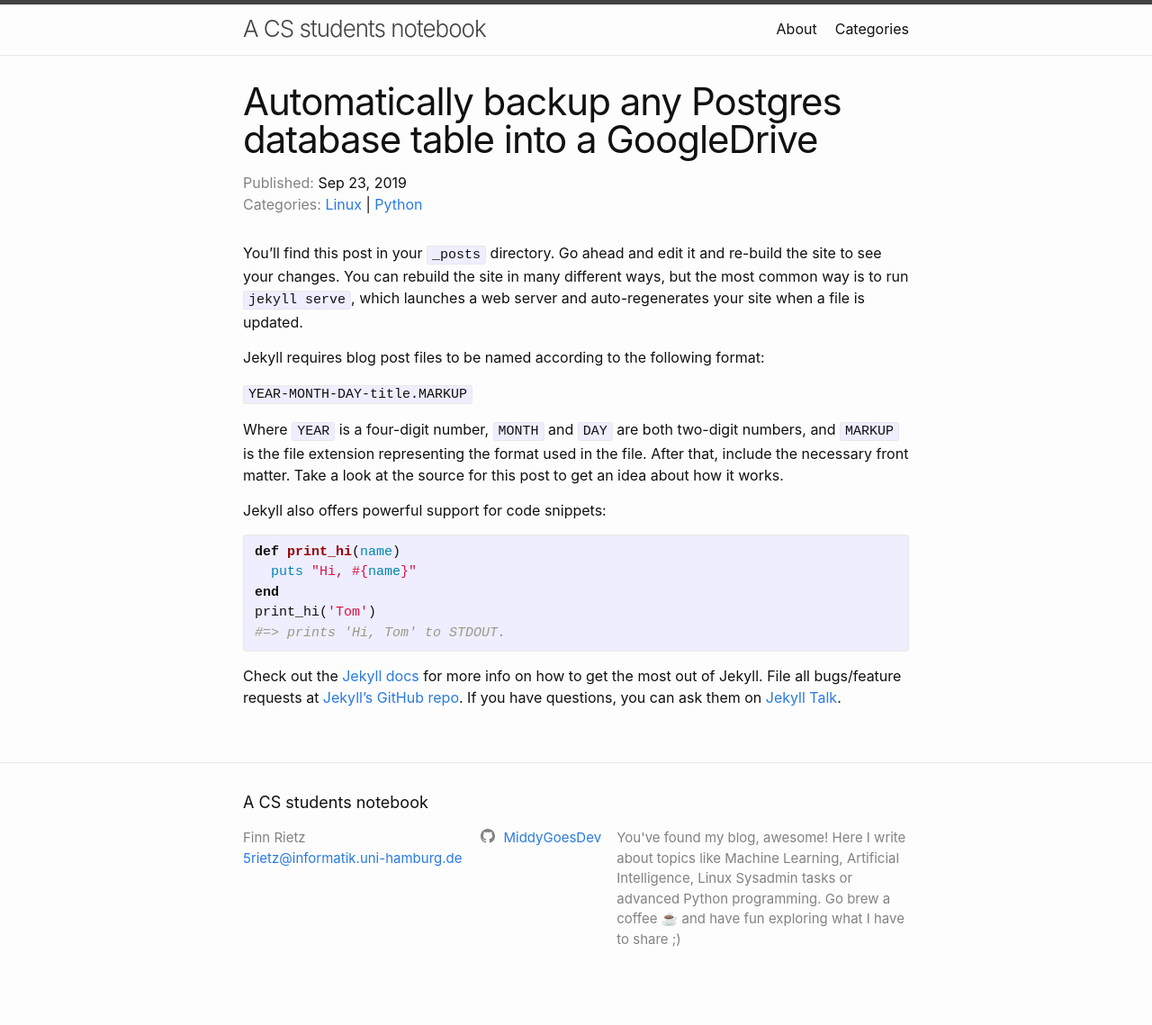
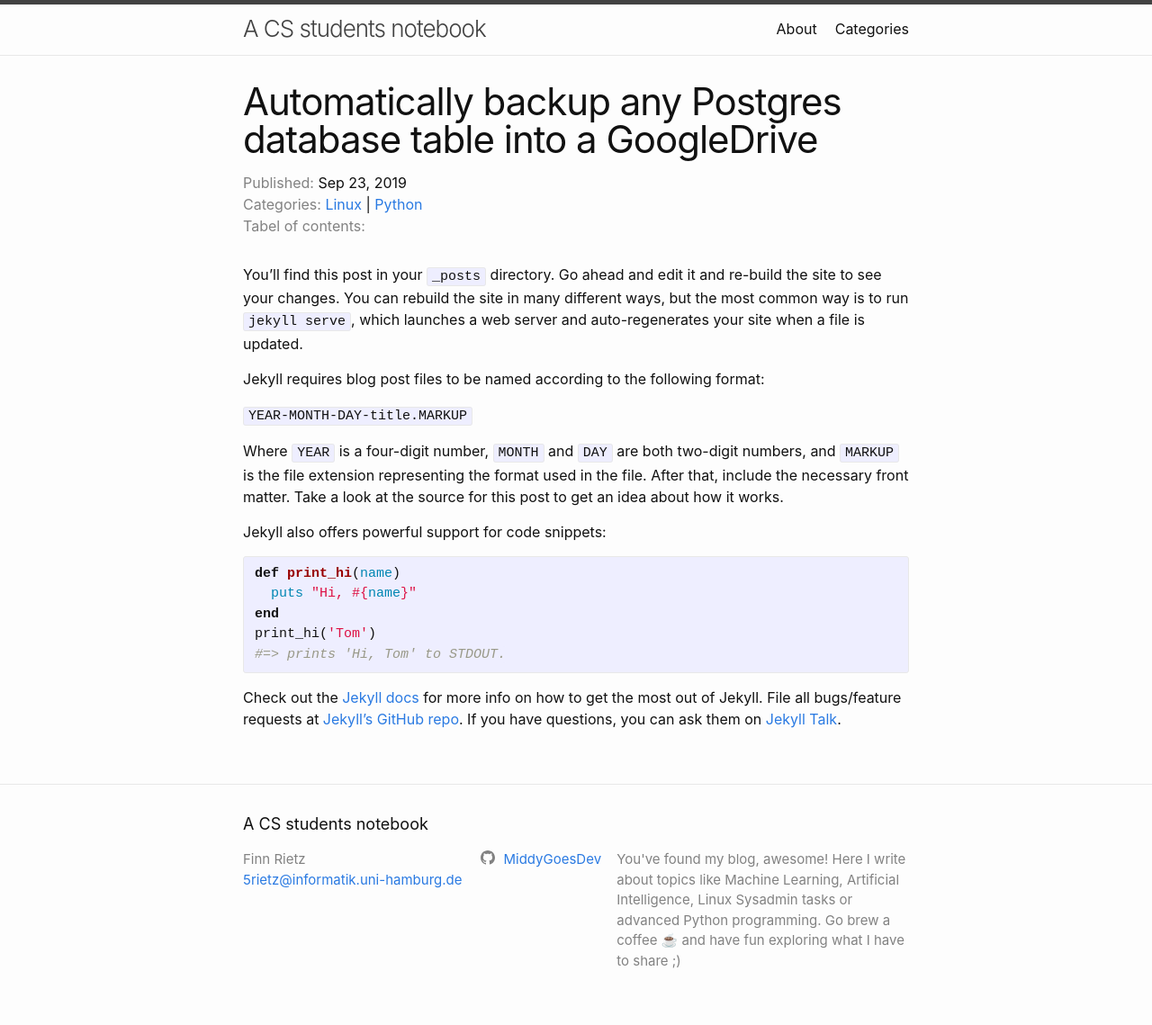
Before and after one commit to frietz58/frietz58.github.io, a Jekyll site: the page built from _posts/2019-09-27-postgres-backup-googledrive.markdown, in a window 1280 px wide. Shown: the whole page at 90% size. Built offline with Jekyll 4.4.1, drawn with Linux system fonts in a browser that asks for light colours; before the commit the page ends 1115 px from its top, so only the background shows below that.

Commit message:
add simple table of contents to header

```diff
--- a/_layouts/post.html
+++ b/_layouts/post.html
@@ -31,6 +31,22 @@
       {% endfor %}
     </div>
 
+    <div class="table-of-contents">
+      {% if post %}
+        {% assign sections = post.sections %}
+      {% else %}
+        {% assign sections = page.sections %}
+      {% endif %}
+      <span class="no-margin-bot text-highlight-gray">Tabel of contents: </span>
+      <ul>
+      {% for section in sections %}
+        <li>
+          <a href="#{{ section }}">{{ section }}</a>
+        </li>
+      {% endfor %}
+    </ul>
+    </div>
+
   </header>
 
   <div class="post-content e-content" itemprop="articleBody">
```
